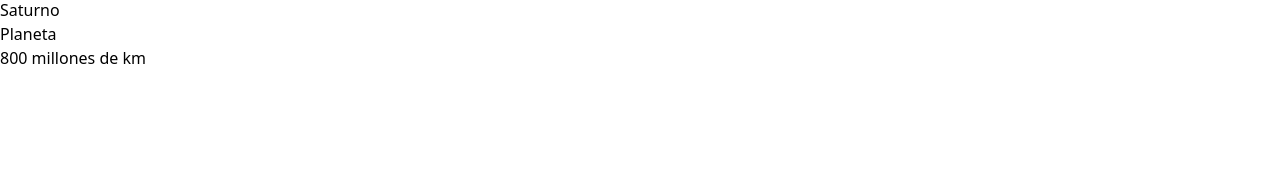
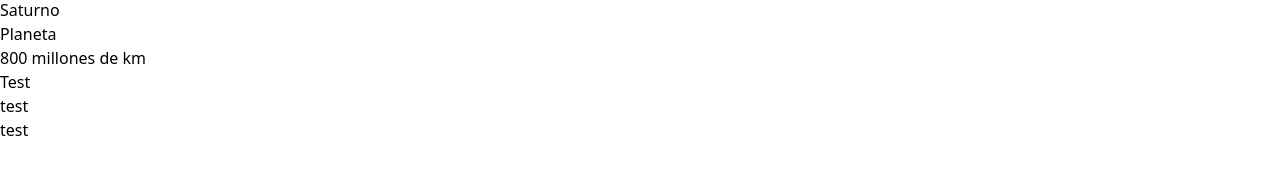
Before and after one commit to JeralPineda/react-19, a React (Vite) app: page / in a window 1280 px wide. Shown: the part 435-610 px from the top of the page. Built offline with nearby package versions, Linux system fonts and the light colour scheme; data requests are answered from the project's data file.

Commit message:
fix: (useFormStatus) para obtener el estado del fomulario padre

```diff
--- a/data/data.json
+++ b/data/data.json
@@ -35,6 +35,12 @@
       "name": "Saturno",
       "type": "Planeta",
       "distanceFromSun": "800 millones de km"
+    },
+    {
+      "id": "6c86",
+      "name": "Test",
+      "type": "test",
+      "distanceFromSun": "test"
     }
   ]
 }
--- a/src/pages/ui/EditPlanetForm.tsx
+++ b/src/pages/ui/EditPlanetForm.tsx
@@ -1,6 +1,7 @@
 import { useActionState, useState } from "react";
 import { Planet } from "../../interfaces/planet.interface";
 import { createPlanetActionForm } from "../../actions/create-planet.action";
+import { SubmitButton } from "./SubmitButton";
 
 interface Props {
   onAddPlanet: (planet: Planet) => void;
@@ -38,13 +39,16 @@ export const EditPlanetForm = ({ onAddPlanet }: Props) => {
         name="distanceFromSun"
         required
       />
-      <button
-        type="submit"
-        disabled={isPending}
-        className="bg-blue-500 text-white p-2 cursor-pointer rounded flex-1 opacity-100 sm:flex-none disabled:bg-gray-500"
-      >
-        Agregar planeta
-      </button>
+
+      <SubmitButton />
+
+      {/* <button */}
+      {/*   type="submit" */}
+      {/*   disabled={isPending} */}
+      {/*   className="bg-blue-500 text-white p-2 cursor-pointer rounded flex-1 opacity-100 sm:flex-none disabled:bg-gray-500" */}
+      {/* > */}
+      {/*   Agregar planeta */}
+      {/* </button> */}
     </form>
   );
 };
--- /dev/null
+++ b/src/pages/ui/SubmitButton.tsx
@@ -0,0 +1,15 @@
+import { useFormStatus } from "react-dom";
+
+export const SubmitButton = () => {
+  const status = useFormStatus();
+
+  return (
+    <button
+      type="submit"
+      disabled={status.pending}
+      className="bg-blue-500 text-white p-2 cursor-pointer rounded flex-1 opacity-100 sm:flex-none disabled:bg-gray-500"
+    >
+      Agregar planeta
+    </button>
+  );
+};
```
